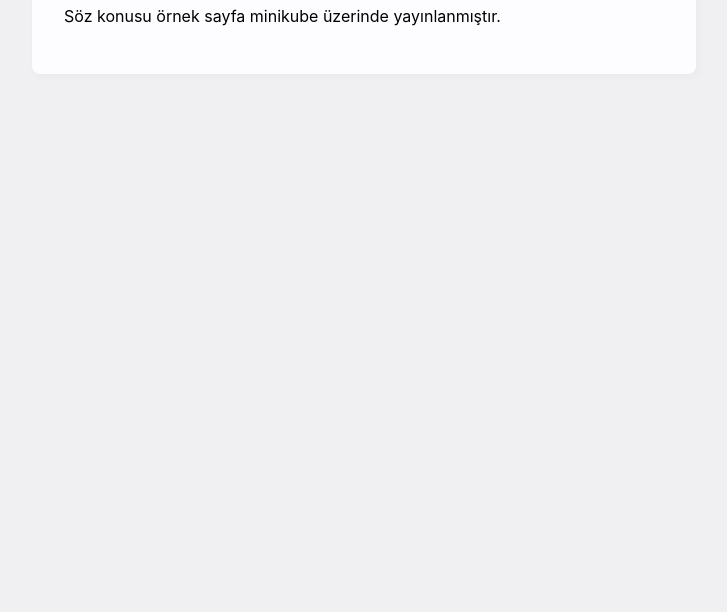
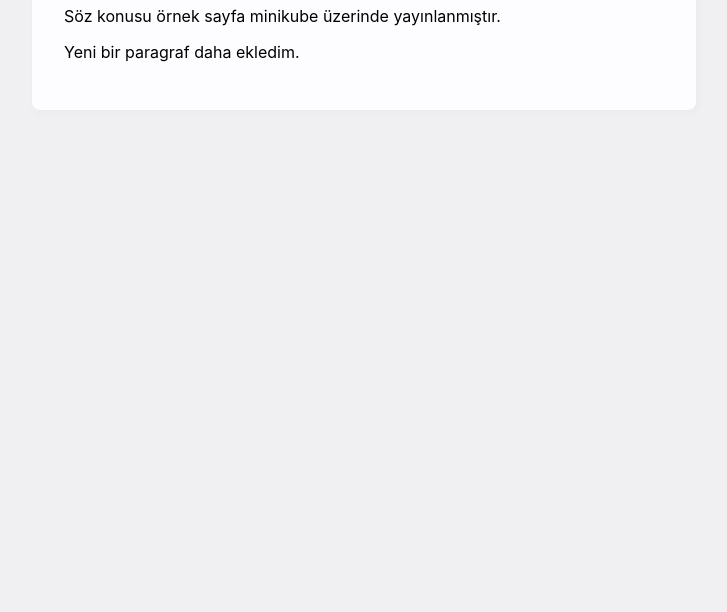
Before and after one commit to cemalcici/k8s-multi-container-basic-example, a plain HTML site: page index.html in a window 1280 px wide. Shown: the part 188-800 px from the top of the page, without its empty margins (276-1003 px from the left). Drawn offline with Linux system fonts and the light colour scheme.

Commit message:
added new paragraph

```diff
--- a/index.html
+++ b/index.html
@@ -39,6 +39,7 @@
 <div>
     <h1>Örnek Sayfa</h1>
     <p>Söz konusu örnek sayfa minikube üzerinde yayınlanmıştır.</p>
+    <p>Yeni bir paragraf daha ekledim.</p>
 </div>
 </body>
 </html>
```
